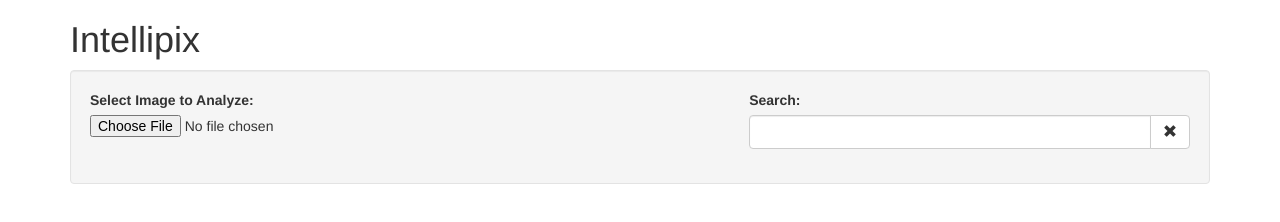
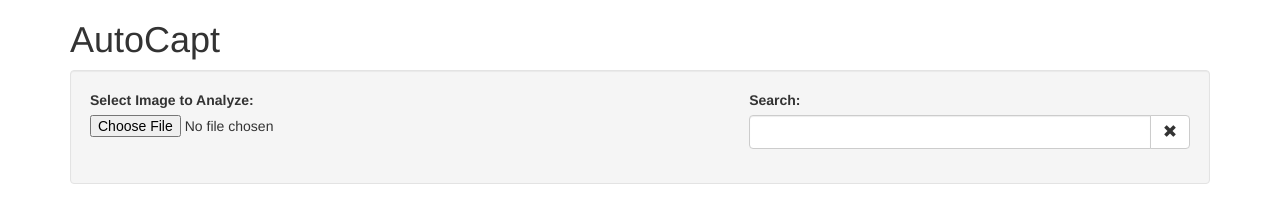
Before and after one commit to BinhLe001/AutoCapt, a website: page src/index.html in a window 1280 px wide. Drawn offline with nearby package versions, Linux system fonts and the light colour scheme; no server answers.

Commit message:
title changes

```diff
--- a/src/index.html
+++ b/src/index.html
@@ -4,7 +4,7 @@
 <meta charset="utf-8">
 <meta http-equiv="X-UA-Compatible" content="IE=edge">
 <meta name="viewport" content="width=device-width, initial-scale=1">
-<title>Intellipix</title>
+<title>AutoCapt</title>
 <link href="https://cdnjs.cloudflare.com/ajax/libs/twitter-bootstrap/3.3.6/css/bootstrap.min.css" rel="stylesheet">
 <style>
     .ng-cloak { display: none !important; }
@@ -20,7 +20,7 @@
 
 <div class="container body-content" ng-controller="mainCtrl as ctrl">
 
-    <h1>Intellipix</h1>
+    <h1>AutoCapt</h1>
 
     <!-- Panel containing image-upload and search controls -->
     <div class="well">
```
